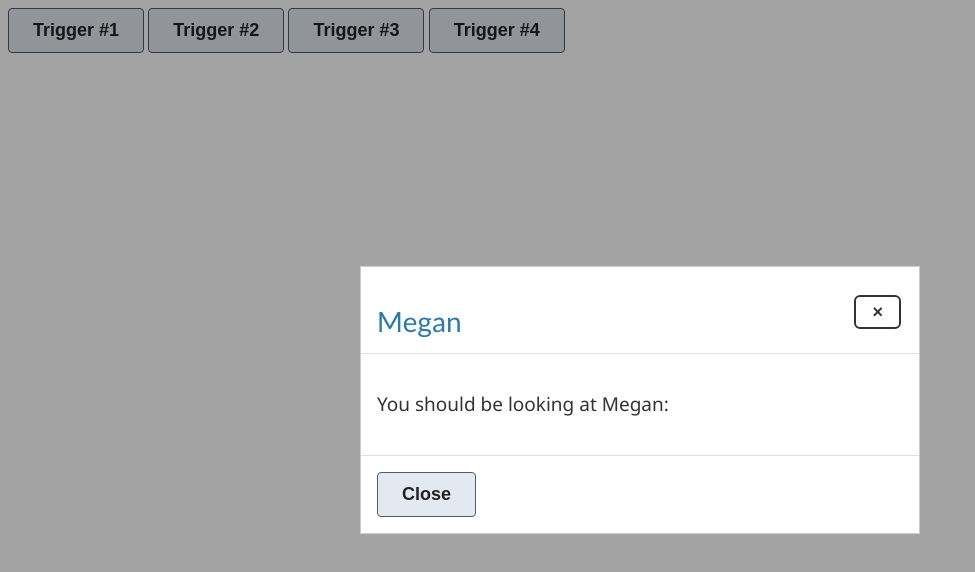
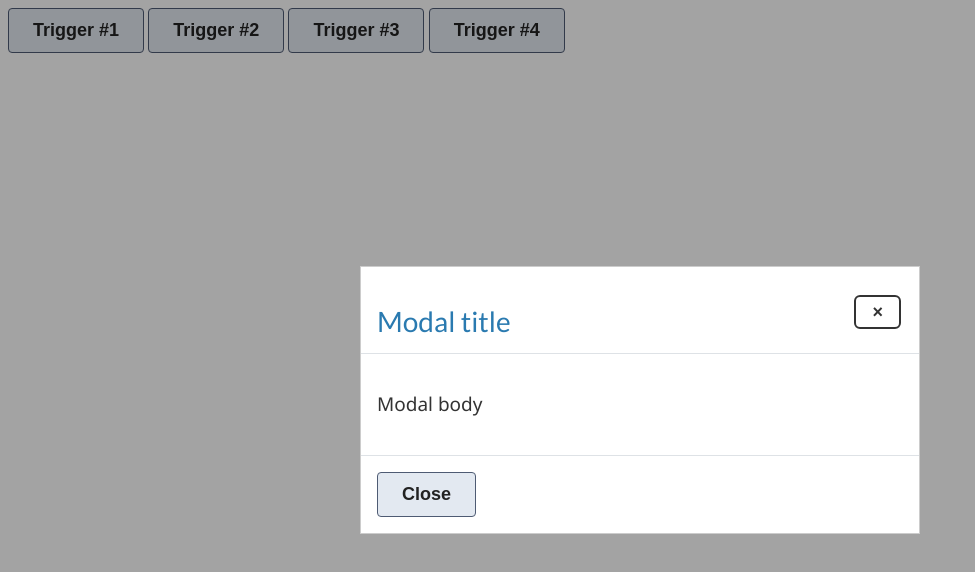
Before and after one commit to CSPS-RIW/easy-modals, a website built with Vite: page index.html in a window 1280 px wide. Both pictures are taken after a click on the button "Trigger #1". Shown: the whole page, without its empty margins (0-975 px from the left). Built offline with nearby package versions, Linux system fonts and the light colour scheme.

Commit message:
Add readme, tweak html

```diff
--- a/index.html
+++ b/index.html
@@ -30,31 +30,30 @@
 
   <!-- Modals should be outside .content-wrapper-->
   <div class="modals">
-    <dialog id="modal_1" class="modal-megan">
+    <dialog id="modal_1">
       <div class="modal-content">
         <div class="modal-header">
-          <h2 class="add-title">Megan</h2>
+          <h2 class="add-title">Modal title</h2>
           <button title="Close overlay (escape key)" type="button"
             class="close-modal">×</button>
         </div>
         <div class="modal-body">
-          <p>You should be looking at Megan:</p>
+          <p>Modal body</p>
         </div>
         <div class="modal-footer">
           <button id="btn_close_1" class="btn btn-secondary close-modal">Close</button>
         </div>
       </div>
-
     </dialog>
-    <dialog id="modal_2" class="modal-robert">
+    <dialog id="modal_2">
       <div class="modal-content">
         <div class="modal-header">
-          <h2 class="add-title">Robert</h2>
+          <h2 class="add-title">Modal title</h2>
           <button title="Close overlay (escape key)" type="button"
             class="close-modal">×</button>
         </div>
         <div class="modal-body">
-          <p>You should be looking at Robert:</p>
+          <p>Modal body</p>
         </div>
         <div class="modal-footer">
           <button id="btn_close_2" class="btn btn-secondary close-modal">Close</button>
@@ -62,15 +61,15 @@
       </div>
 
     </dialog>
-    <dialog id="modal_3" class="modal-morena">
+    <dialog id="modal_3">
       <div class="modal-content">
         <div class="modal-header">
-          <h2 class="add-title">Morena</h2>
+          <h2 class="add-title">Modal title</h2>
           <button title="Close overlay (escape key)" type="button"
             class="close-modal">×</button>
         </div>
         <div class="modal-body">
-          <p>You should be looking at Morena:</p>
+          <p>Modal body</p>
         </div>
         <div class="modal-footer">
           <button id="btn_close_modal_3"
@@ -79,15 +78,15 @@
       </div>
 
     </dialog>
-    <dialog id="modal_4" class="modal-alex">
+    <dialog id="modal_4">
       <div class="modal-content">
         <div class="modal-header">
-          <h2 class="add-title">Alex</h2>
+          <h2 class="add-title">Modal title</h2>
           <button title="Close overlay (escape key)" type="button"
             class="close-modal">×</button>
         </div>
         <div class="modal-body">
-          <p>You should be looking at Alex:</p>
+          <p>Modal body</p>
         </div>
         <div class="modal-footer">
           <button id="btn_close_2_modal4"
--- a/package.json
+++ b/package.json
@@ -1,7 +1,7 @@
 {
   "name": "easy-modals",
   "private": true,
-  "version": "0.0.0",
+  "version": "1.0.0",
   "scripts": {
     "dev": "vite",
     "build": "vite build",
```
Also changed, not shown: README.md (added).
